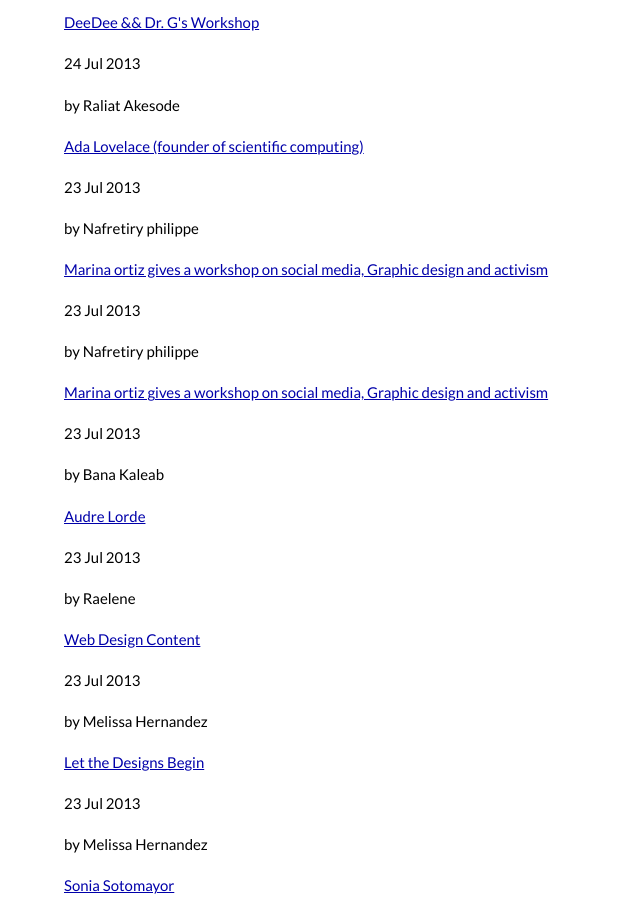
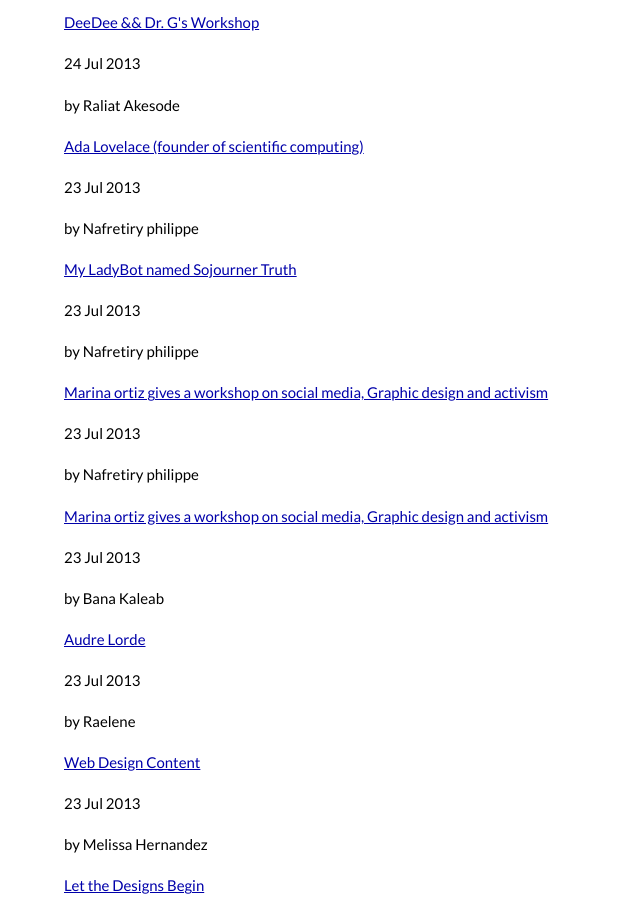
Before and after one commit to WavesofChange/woc-jekyll, a Jekyll site: the page built from index.html, in a window 1280 px wide and 900 px high, scrolled down 1216 px. Shown: the whole window, without its empty margins (0-640 px from the left). Built offline with Jekyll 4.4.1, drawn with Linux system fonts in a browser that asks for light colours.

Commit message:
fixing about page

```diff
--- /dev/null
+++ b/_posts/2013-07-31-manning-and-snowden-help-and-hurt-the-US.html
@@ -0,0 +1,9 @@
+---
+layout: post
+title:  "My LadyBot named Sojourner Truth"
+author: Nafretiry philippe
+date:   2013-07-23
+categories: news
+---
+<img src="http://xroads.virginia.edu/~hyper/truth/truth.gif" width="400px" height="450px">
+<p>Sojourner Truth <a href=http://en.wikipedia.org/wiki/Sojourner_Truth> was an abolitionist and Woman’s rights activist</a>.She was born into slavery and escasped with her infant daughter in 1826, she was the first black women to recover her son through a case against a white man. She was a woman that had a lot of faith, was dedicated to earning rights for mistreated women such as herself; she was basically a hero she fought to keep her family together.</p> <p> What strikes me most about her was that she never doubted she was a fighter and being a woman which requires more work especially in the time of slavery. She was woman that fought to free people even before Harriet Tubman. Sojourner Truth truth had to endure a lot of pain and disappointments she had to fall in love and then quickly get detached when she got separated by force. She had to leave her a child behind just to get free. She fought and worked hard to get her wish which was to be with her family like children and that is what she got.</p>
--- a/about/nafretiry.html
+++ b/about/nafretiry.html
@@ -2,13 +2,12 @@
   layout: default
   title: Waves of Change
 ---
-
 <h1>Nafretiry “Nefy” Philippe</h1>
 
 <img src="{{ site.baseurl}}/images/nefysphoto.jpg" width="500px" height="400px">
 
 
-  <p>My name is Nafretiry Philippe I attend Mott Hall High School; I will be going to the eleventh grade In September of 2013. When I grow up I aspire to be a lawyer, psychiatrist or journalist. A short-term goal of mine is to graduate high school and have an advanced regent’s diploma. A few long-term goals I have are to get in to either Stony brook, Syracuse or a college that is away from home but not too far. Also another long-term goal is to pass my bar exam and get into law school. My hobbies are writing and exercising I like to walk and run around. My activities including extracurricular are attending the <a href="http://www.heaf.org/"> Heaf (Harlem education activities fund)</a> program afterschool and also attending the <a href="http://www.urbanscholarsny.org/">Urban Scholars </a> program for tutoring and sometimes summer programs. In addition, I do a lot of activities with my church such as praise dance and singing with the choir and some volunteer work.</p>
+  <p>My name is Nafretiry Philippe; and I currently attend Mott Hall High School. This fall, I will enter the 11th grade. I plan to graduate high school with an advanced regents diploma. A long-term goal I have of mine is to pass my bar and attend law school. I plan to attend either stony brook or syracuse University; i want to go away but not too far. My hobbies are writing and exercising I like to walk and run around. My activities including extracurricular are attending the <a href="http://www.heaf.org/"> Heaf (Harlem education activities fund)</a> program afterschool and also attending the <a href="http://www.urbanscholarsny.org/">Urban Scholars </a> program for tutoring and sometimes summer programs. In addition, I do a lot of activities with my church such as praise dance and singing with the choir and some volunteer work.</p>
 
   <p>I have a few favorites but not too many, my favorite food is macaroni and cheese, my favorite subject in school is English, my favorite color is purple, my favorite movies are my sisters keeper, freedom writers, and the great Gatsby, My favorite places are Disney world, Haiti, the Bahamas and France. My parents were born in port au prince, Haiti, My Father was raised partly in Haiti and partly in the Dominican republic, My mom was born and raised in Haiti and the she came to the USA, My parents speak Haitian Creole, French  and my father speaks Spanish, I speak Creole a little Spanish and English and I am learning French at home. A fun fact about me is that I have a large family and they are spread across the world from Japan, to china, to Miami, to France, to D.r, to Haiti etc. What most excites me about the waves of change internship program is the journalism because I love to write and it’s amazing how I will be able to inform others based on my writing. What wakes me up in the morning is God my family and I are Christians and I think if I get to see another day I thank god. What motivates me is seeing how a lot of women have had to fight in history to get a word out to  get a voice in a way and I think if they could do it why can’t I. What makes me proud of myself is when I accomplish things I never think I could and I do not only just doing it I do it with all my effort and it ends up being great which puts a smile on my face.</p>
 
```
